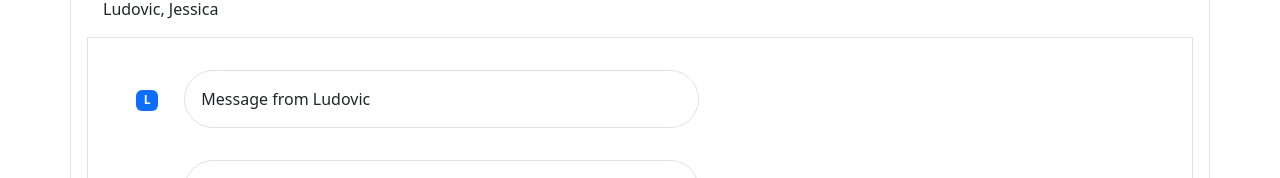
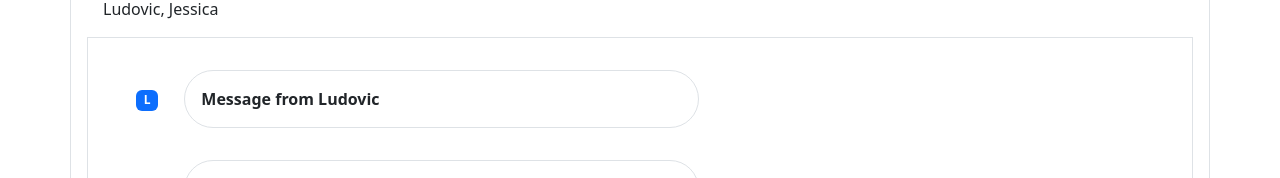
Before and after one commit to haskin/java-mod-09-labs, an Angular app in the folder messenger-app/: page / in a window 1280 px wide. Shown: the part 220-398 px from the top of the page. Built offline with nearby package versions, Linux system fonts and the light colour scheme.

Commit message:
changed the font-weight based on User active flag

```diff
--- a/messenger-app/src/app/component/sender-message-component/sender-message-component.component.html
+++ b/messenger-app/src/app/component/sender-message-component/sender-message-component.component.html
@@ -4,7 +4,7 @@
       <span class="badge"
         [ngClass]="message.sender.isOnline ? 'bg-primary' : 'bg-secondary'">{{message.sender.firstName[0]}}</span>
     </div>
-    <div class="col-8 p-3 border rounded-5">
+    <div class="col-8 p-3 border rounded-5" [ngClass]="message.sender.isOnline ? 'fw-bold' : 'fw-light'">
       <span>{{message.text}}</span>
     </div>
   </div>
```
